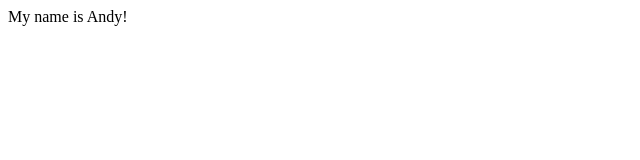
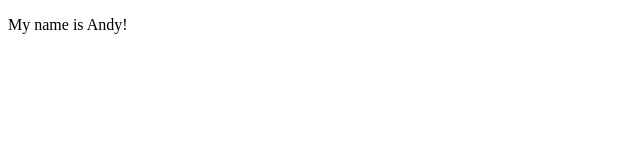
Before and after one commit to MillZeus/My-Project, a plain HTML site: page index.html in a window 1280 px wide. Shown: the whole page, without its empty margins (0-640 px from the left). Drawn offline with Linux system fonts and the light colour scheme.

Commit message:
first commit

```diff
--- a/index.html
+++ b/index.html
@@ -7,6 +7,7 @@
     <title>Document</title>
 </head>
 <body>
-   My name is Andy!
+ <p>My name is Andy!</p>
+
 </body>
 </html>
```
Also changed, not shown: style.css (added).
